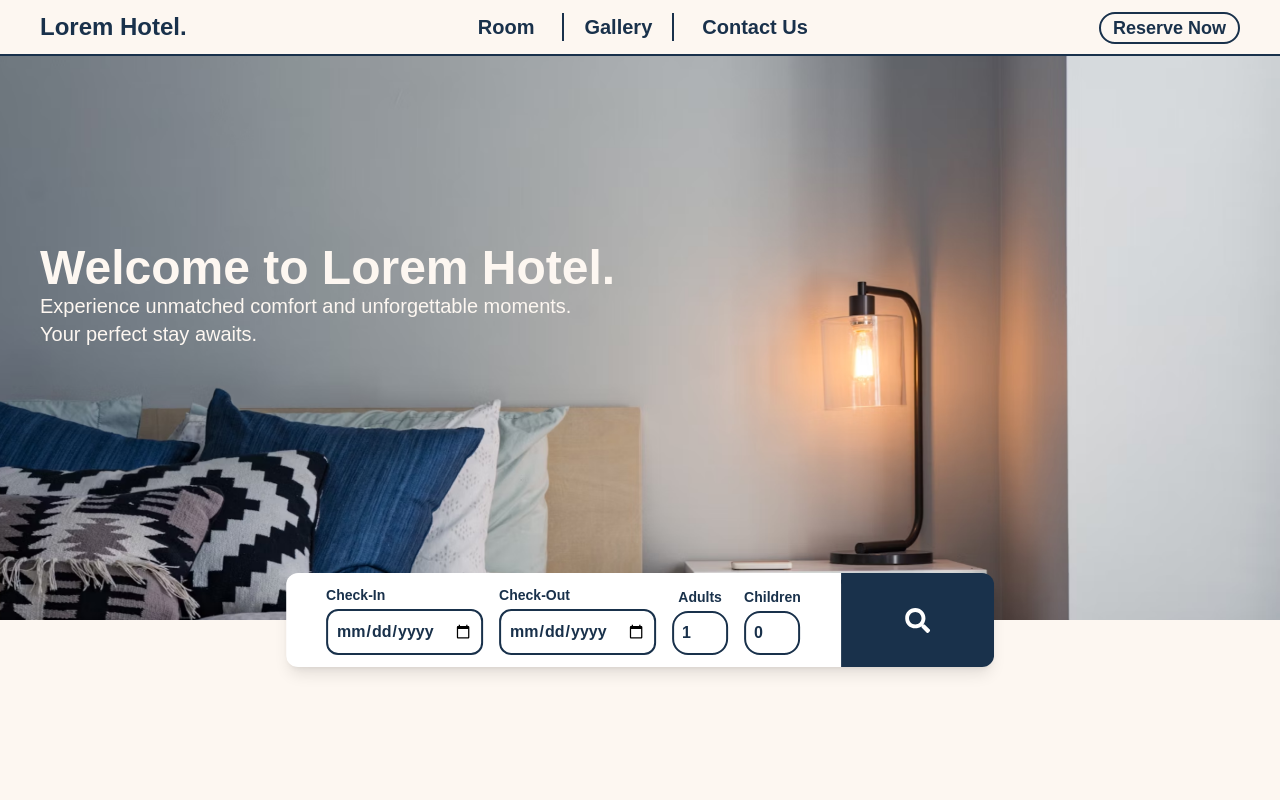
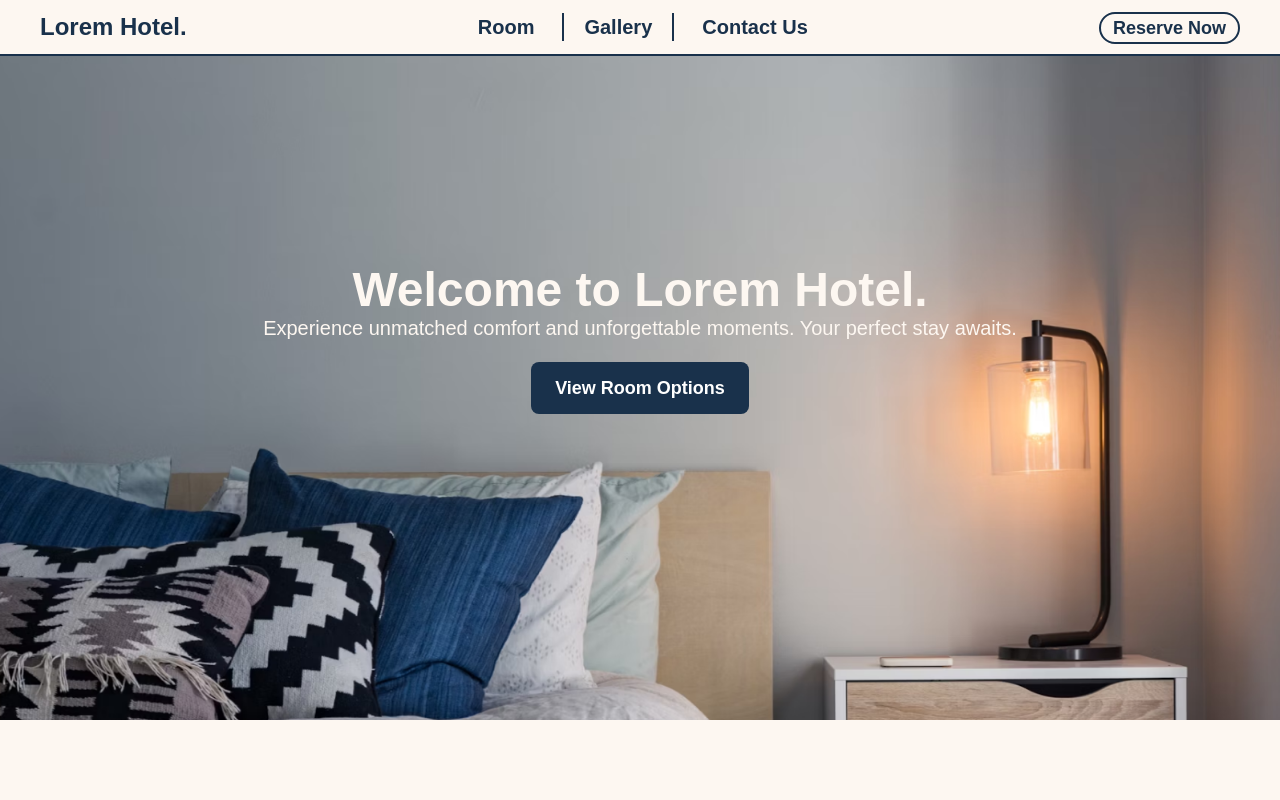
Before and after one commit to Ijon6k/LoremHotel-Frontend, a React (Vite) app: page / in a window 1280 px wide. Shown: the top 800 px of the page. Built offline with nearby package versions, Linux system fonts and the light colour scheme.

Commit message:
change landing page bg, remove search form in home

```diff
--- a/src/Pages/Home.jsx
+++ b/src/Pages/Home.jsx
@@ -1,24 +1,37 @@
 import PageWrapper from "../Components/PageWrapper";
 import hotelvector from "/image/hotelvector.png";
-import SearchHome from "../Components/SearchHome";
+// import SearchHome from "../Components/SearchHome";
 import deluxe from "/image/deluxe.png";
 import suite from "/image/suite.png";
 import standard from "/image/standard.png";
 import family from "/image/family.png";
 import { IoPerson } from "react-icons/io5";
+import { useRef } from "react";
 
 const Home = () => {
+  const roomOptionsRef = useRef(null);
+
+  const scrollToRoomOptions = () => {
+    window.scrollTo({
+      top: roomOptionsRef.current.offsetTop,
+      behavior: "smooth",
+    });
+  };
   return (
     <PageWrapper customClass=" h-screen">
-      <main className="relative h-[85%] max-h-[800px] w-full bg-[url('/image/landingBG.png')] bg-cover bg-center">
-        <SearchHome customClass="absolute bottom-0 left-1/2 transform -translate-x-1/2 translate-y-1/2 mt-10 shadow-lg" />
-
-        <div className="absolute left-10 top-1/3 text-[#FDF7F1]">
+      <main className="flex h-full max-h-[1200px] w-full items-center justify-center bg-[url('/image/landingBG.png')] bg-cover bg-center text-[#FDF7F1]">
+        <div className="mb-24 text-center">
           <h1 className="text-5xl font-bold">Welcome to Lorem Hotel.</h1>
-          <p className="w-[75%] text-xl">
+          <p className="w-full text-xl">
             Experience unmatched comfort and unforgettable moments. Your perfect
             stay awaits.
           </p>
+          <button
+            onClick={scrollToRoomOptions}
+            className="hover:bg-primary-dark mt-5 rounded-lg bg-primary px-6 py-3 text-lg font-semibold text-white"
+          >
+            View Room Options
+          </button>
         </div>
       </main>
 
@@ -42,7 +55,10 @@ const Home = () => {
 
       {/* room section */}
 
-      <section className="mx-auto h-auto max-w-screen-xl px-10 text-2xl">
+      <section
+        ref={roomOptionsRef}
+        className="mx-auto h-auto max-w-screen-xl px-10 text-2xl"
+      >
         {/*  */}
         <div className="pb-10 text-center text-primary">
           <h1 className="text-4xl font-semibold">Room Option</h1>
```
Also changed, not shown: public/image/landingBG.png.
